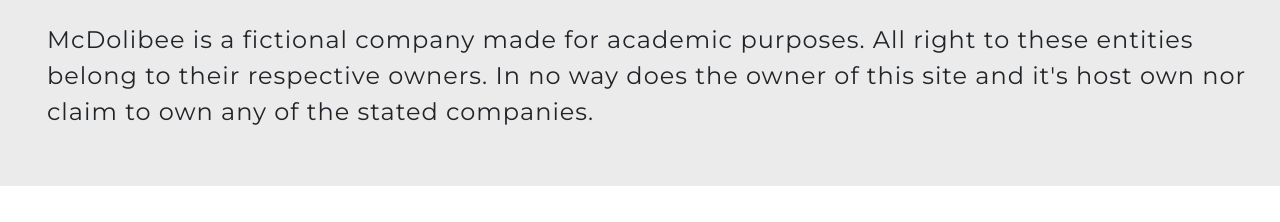
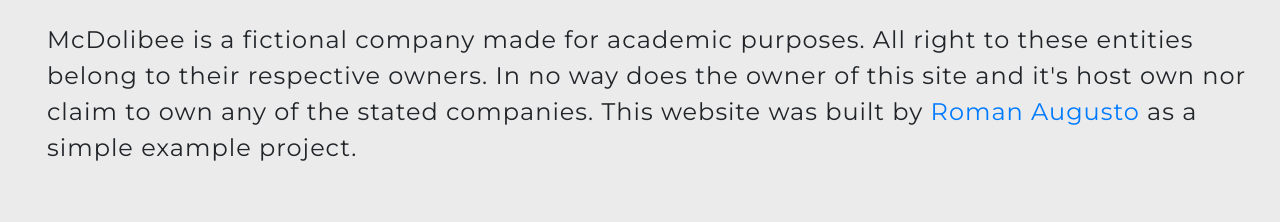
Before and after one commit to hyoinkyouma/PortfolioGit, a plain HTML site: page mcdolibee/index.html in a window 1280 px wide. Shown: the part 3610-3832 px from the top of the page. Before the commit the page ends 3796 px from the top, so only its background shows below. Drawn offline with nearby package versions, Linux system fonts and the light colour scheme.

Commit message:
added link in about page of mcdolibee

```diff
--- a/mcdolibee/index.html
+++ b/mcdolibee/index.html
@@ -263,7 +263,9 @@
             McDolibee is a fictional company made for academic purposes. All
             right to these entities belong to their respective owners. In no way
             does the owner of this site and it's host own nor claim to own any
-            of the stated companies.
+            of the stated companies. This website was built by
+            <a href="https://romanaugusto.tk" target="_blank">Roman Augusto</a>
+            as a simple example project.
           </p>
         </div>
       </div>
```
